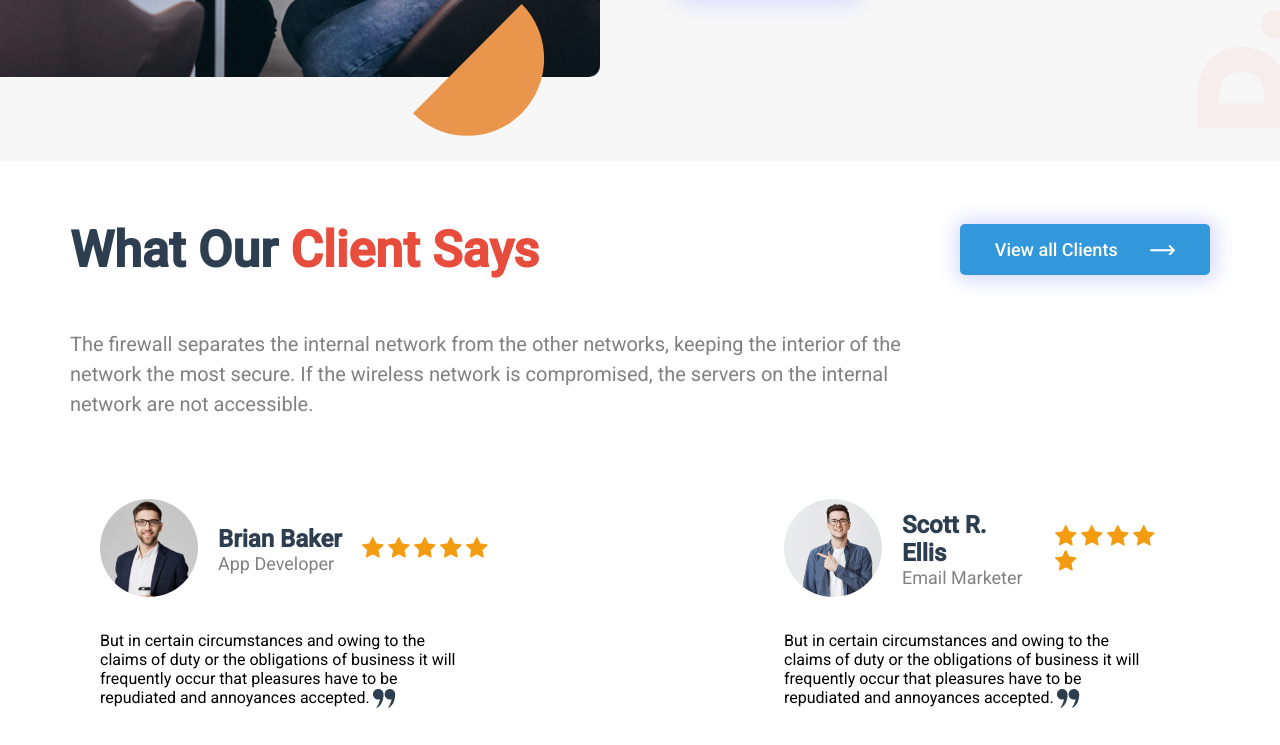
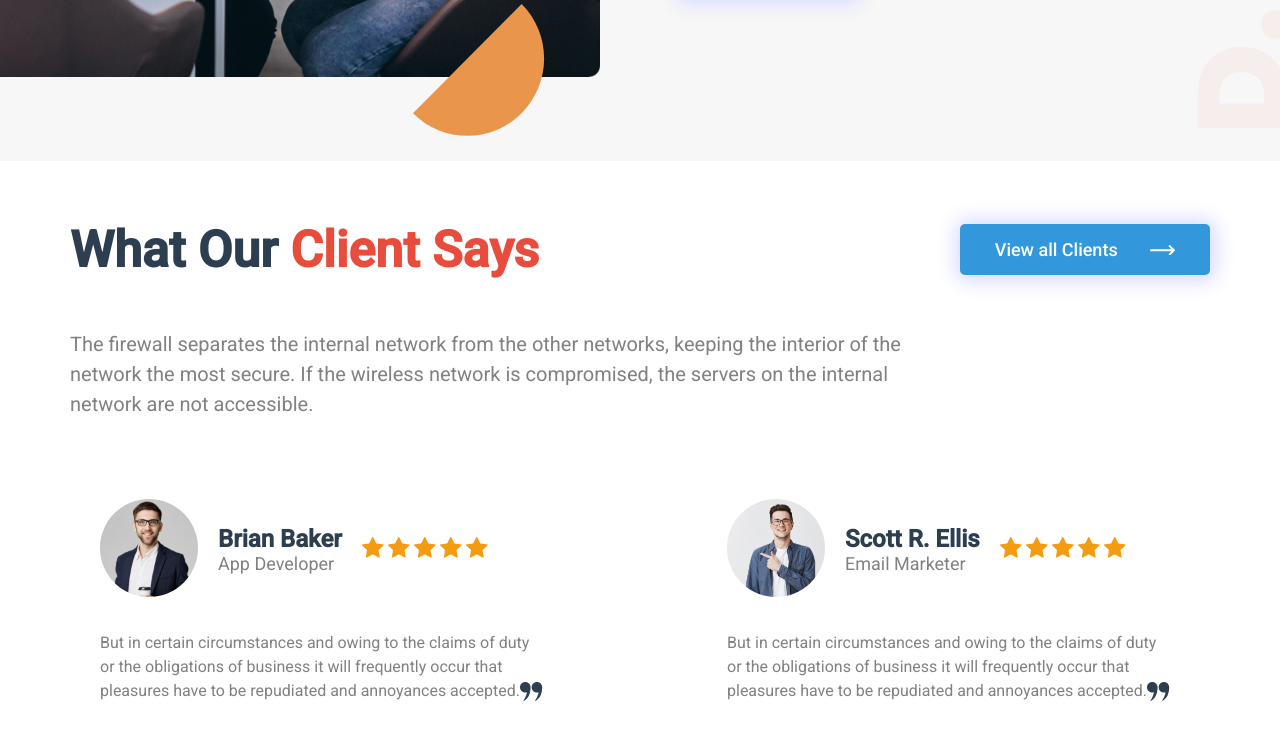
Before and after one commit to imronshoimov/Digital-agency, a plain HTML site: page index.html in a window 1280 px wide. Shown: the part 3895-4640 px from the top of the page. Drawn offline with Linux system fonts and the light colour scheme.

Commit message:
Correct mistakes

```diff
--- a/css/style.css
+++ b/css/style.css
@@ -585,10 +585,11 @@ body {
 }
 
 .clients__item {
-	width: 40%;
+	width: 45%;
 	background-color: white;
 	padding: 30px;
-	border-top-right-radius: 20%;
+	border-radius: 5px;
+	border-top-right-radius: 50px;
 	transition: box-shadow .3s;
 }
 
@@ -620,6 +621,11 @@ body {
 	align-items: center;
 }
 
+.clients__box2__text {
+	color: var(--secondary-color);
+	line-height: 1.5;
+}
+
 .clients__box2 img {
-	transform: translate(-100px,30px);
+	transform: translate(-10px, 25px);
 }
```
